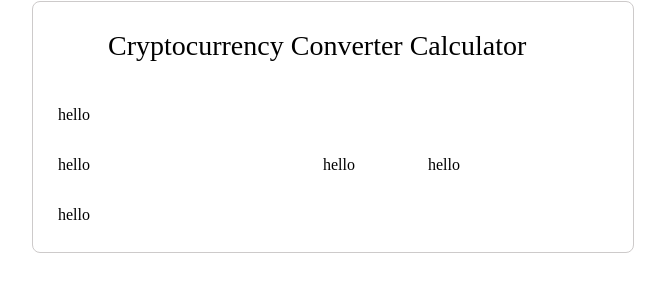
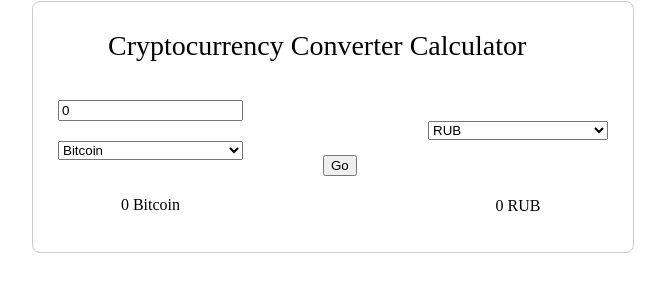
Before and after one commit to SerafimPoch/crypto_convertor, a React (Create React App) app: page / in a window 1280 px wide. Shown: the part 207-498 px from the top of the page, without its empty margins (307-972 px from the left). Built offline with nearby package versions, Linux system fonts and the light colour scheme; no server answers.

Commit message:
add basic layout and contaners to calculator

```diff
--- a/src/containers/calculator/Calc.js
+++ b/src/containers/calculator/Calc.js
@@ -10,7 +10,33 @@ import {
 } from "./index";
 
 class Calc extends Component {
+  state = {
+    value: 0,
+    sel: "Bitcoin",
+    val: "RUB",
+    convert: 0
+  };
+
+  handleNumber(e) {
+    this.setState({
+      value: e.target.value
+    });
+  }
+
+  handleSelect(e) {
+    this.setState({
+      sel: e.target.value
+    });
+  }
+
+  handleVal(e) {
+    this.setState({
+      val: e.target.value
+    });
+  }
+
   render() {
+    const { value, sel, val, convert } = this.state;
     return (
       <CalcContainer>
         <Title>
@@ -18,12 +44,35 @@ class Calc extends Component {
         </Title>
         <ConvertCont>
           <CryptoChoose>
-            <div>hello</div>
-            <div>hello</div>
-            <div>hello</div>
+            <input
+              value={value}
+              type="number"
+              onChange={e => this.handleNumber(e)}
+            />
+            <select onChange={e => this.handleSelect(e)}>
+              <option value="Bitcoin">Bitcoin</option>
+              <option value="Ethereum">Ethereum</option>
+              <option value="Ripple">Ripple</option>
+              <option value="Bitcoin Cash">Bitcoin Cash</option>
+              <option value="Litecoin">Litecoin</option>
+            </select>
+            <p>
+              {value} {sel}
+            </p>
           </CryptoChoose>
-          <ButtonConvert>hello</ButtonConvert>
-          <CryptoValue>hello</CryptoValue>
+          <ButtonConvert>
+            <button>Go</button>
+          </ButtonConvert>
+          <CryptoValue>
+            <select onChange={e => this.handleVal(e)}>
+              <option value="RUB">RUB</option>
+              <option value="USD">USD</option>
+              <option value="EUR">EUR</option>
+            </select>
+            <p>
+              {convert} {val}
+            </p>
+          </CryptoValue>
         </ConvertCont>
       </CalcContainer>
     );
--- a/src/containers/calculator/index.js
+++ b/src/containers/calculator/index.js
@@ -29,6 +29,9 @@ export const CryptoChoose = styled.div`
   justify-content: space-around;
   height: 150px;
   width: 180px;
+  p {
+    text-align: center;
+  }
 `;
 
 export const ButtonConvert = styled.div`
@@ -39,4 +42,6 @@ export const ButtonConvert = styled.div`
   height: 150px;
 `;
 
-export const CryptoValue = CryptoChoose.extend``;
+export const CryptoValue = CryptoChoose.extend`
+  margin-top: 11px;
+`;
--- a/src/index.css
+++ b/src/index.css
@@ -5,9 +5,4 @@ body {
 }
 
 trdt {
-  display: flex;
-  flex-flow: row wrap;
-  justify-content: center;
-  width: 200px;
-  height: 150px;
 }
```
Also changed, not shown: 7 other files (tests, documents, lock files or other folders).
